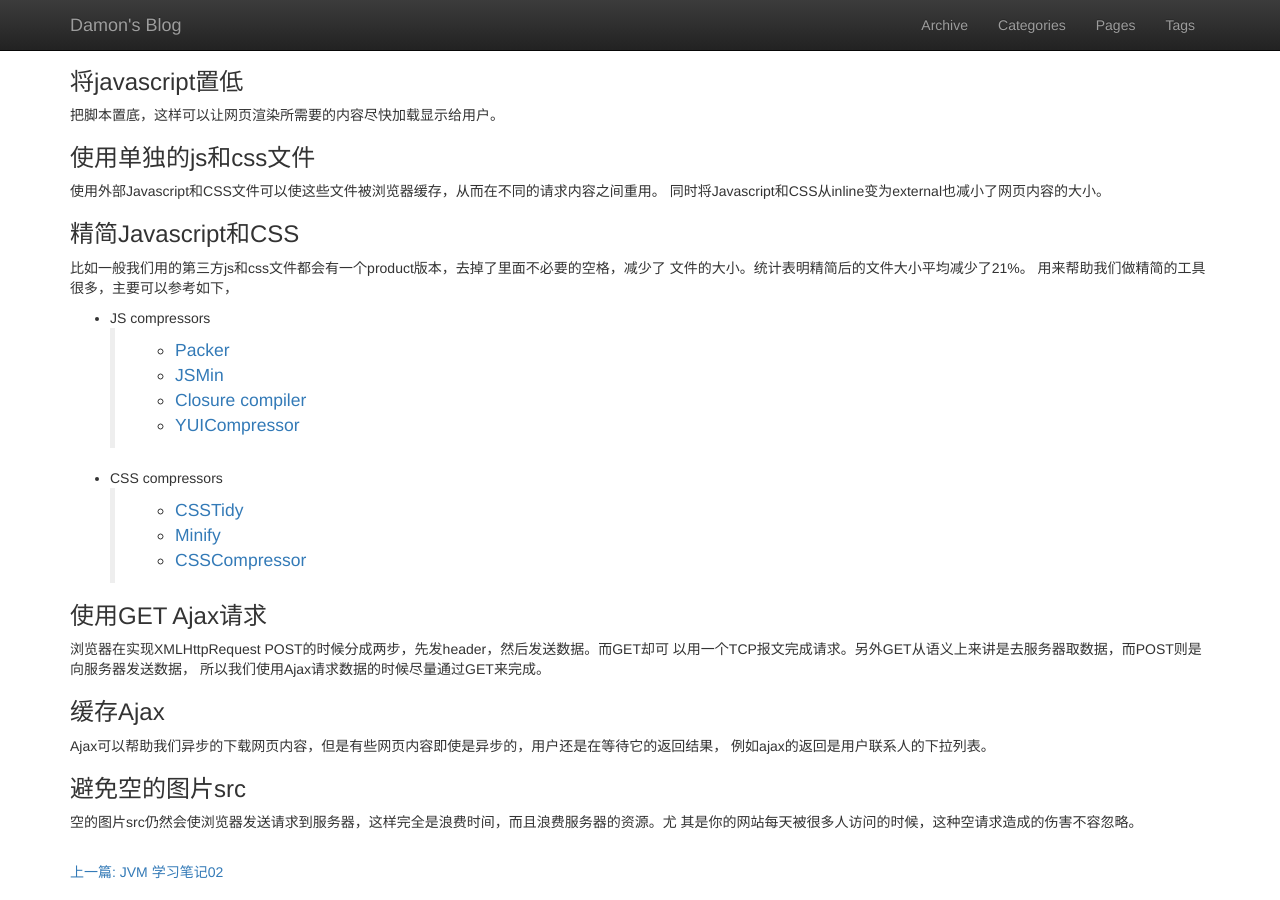
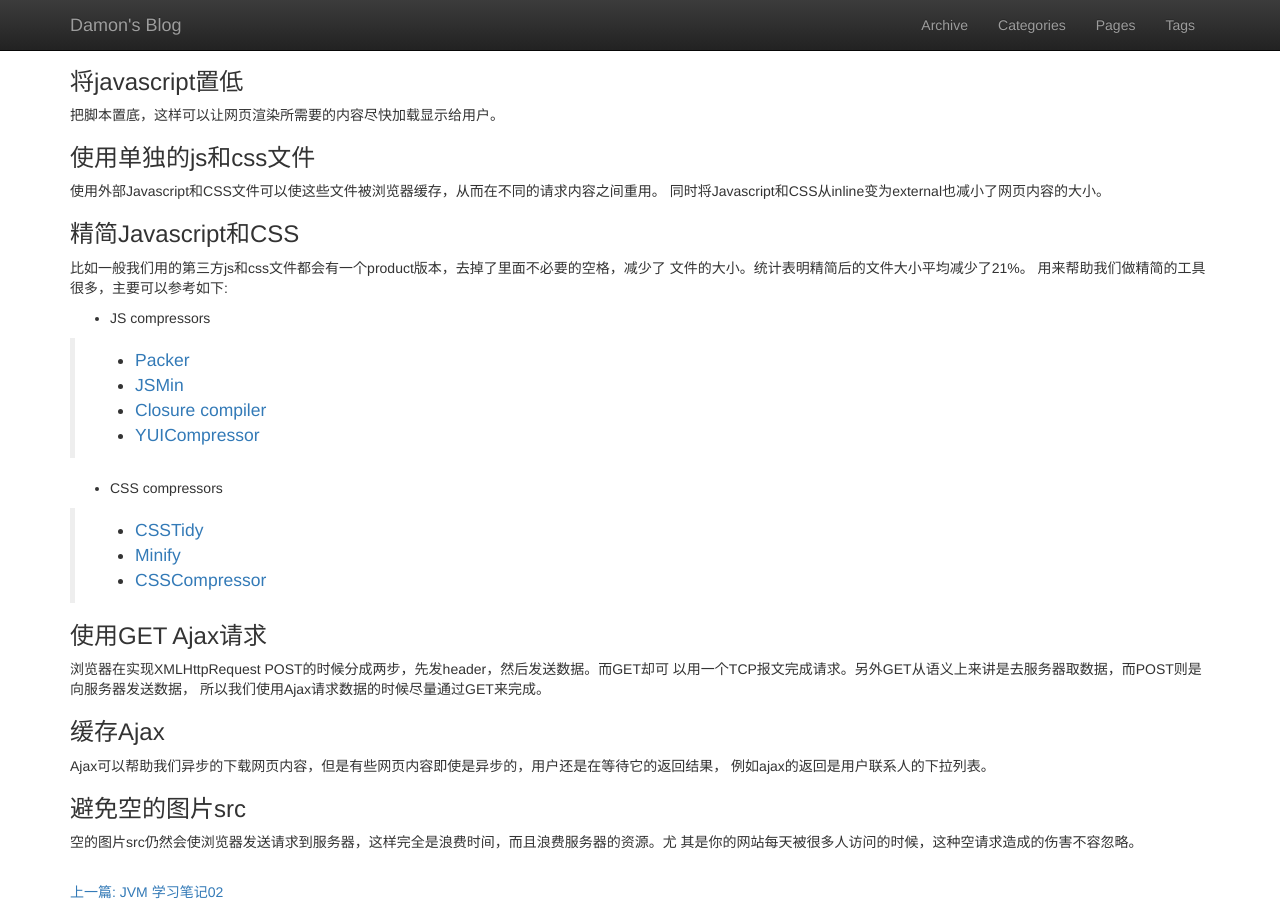
Before and after one commit to dong111/damonliu.github.io, a Jekyll site: the page built from _posts/2015-05-07-web-front-performance.md, in a window 1280 px wide and 900 px high, scrolled down 1748 px. Built offline with Jekyll 4.4.1, drawn with Linux system fonts in a browser that asks for light colours; nearby versions of some CDN libraries; library files that are not in the unit come from our copies; Markdown is read by kramdown in place of the engine named in the settings; comment, search, counter and statistics services are not loaded.

Commit message:
修改显示的效果

````diff
--- a/_posts/2015-05-07-web-front-performance.md
+++ b/_posts/2015-05-07-web-front-performance.md
@@ -32,18 +32,18 @@
 - 基本方法
 
 ```javascript
-    <script src="http://ajax.googleapis.com/ajax/libs/jquery/2.0.0/jquery.min.js"></script>
-    <script>
-        if (typeof jQuery == 'undefined') {
-            document.write(unescape("%3Cscript src='js/jquery-2.0.0.min.js'%3E%3C/script%3E"));
-        }
-    </script>
+<script src="http://ajax.googleapis.com/ajax/libs/jquery/2.0.0/jquery.min.js"></script>
+<script>
+    if (typeof jQuery == 'undefined') {
+        document.write(unescape("%3Cscript src='js/jquery-2.0.0.min.js'%3E%3C/script%3E"));
+    }
+</script>
 ```
 
 - 协议省略
 
 ```javascript
-    <script src="//ajax.googleapis.com/ajax/libs/jquery/2.0.0/jquery.min.js"></script>
+<script src="//ajax.googleapis.com/ajax/libs/jquery/2.0.0/jquery.min.js"></script>
 ```
 上面的代码看起来奇怪，但“协议省略”的网址是引用第三方内容的最好的方式，它可以通过Http或Https引用。当页面加载时，
 对于非加密请求脚本会通过Http方式引用并且缓存起来，以此同时对于加密请求脚本会根据“协议省略”方式使用Https引用内容，
@@ -54,10 +54,13 @@
 
 网页中元素过多对网页的加载和脚本的执行都是沉重的负担，500个元素和5000个元素在加载速度上会有很大差别。
 想知道你的网页中有多少元素，通过在浏览器中的一条简单命令就可以算出
+
 ```javascript
 document.getElementsByTagName('*').length
 ```
+
 比如google的html coding style就规定省略不必要的标签
+
 ```html
 <ul>
     <li>1
@@ -76,9 +79,11 @@
 
 CSS表达式可以动态的设置CSS属性，在IE5-IE8中支持，其他浏览器中表达式会被忽略。例如下面表达式在不同时间设置不同的
 背景颜色。
+
 ```css
     background-color: expression( (new Date()).getHours()%2 ? "#B8D4FF" : "#F08A00" );
 ```
+
 CSS表达式的问题在于它被重新计算的次数远比我们想象的要多，不仅在网页绘制或大小改变时计算，即使我们滚动屏幕或者移动
 鼠标的时候也在计算，因此我们还是尽量避免使用它来防止使用不当而造成的性能损耗。如果想达到这样的效果可使用javascript
 
@@ -106,13 +111,17 @@
 
 比如一般我们用的第三方js和css文件都会有一个product版本，去掉了里面不必要的空格，减少了
 文件的大小。统计表明精简后的文件大小平均减少了21%。
-用来帮助我们做精简的工具很多，主要可以参考如下，
+用来帮助我们做精简的工具很多，主要可以参考如下:
+
 - JS compressors
+
 > * [Packer](http://dean.edwards.name/packer/)
 > * [JSMin](http://crockford.com/javascript/jsmin)
 > * [Closure compiler](http://code.google.com/intl/pl/closure/compiler/)
 > * [YUICompressor](http://developer.yahoo.com/yui/compressor/)
+
 - CSS compressors
+
 > * [CSSTidy](http://csstidy.sourceforge.net/)
 > * [Minify](http://code.google.com/p/minify/)
 > * [CSSCompressor](http://www.csscompressor.com/)
````
